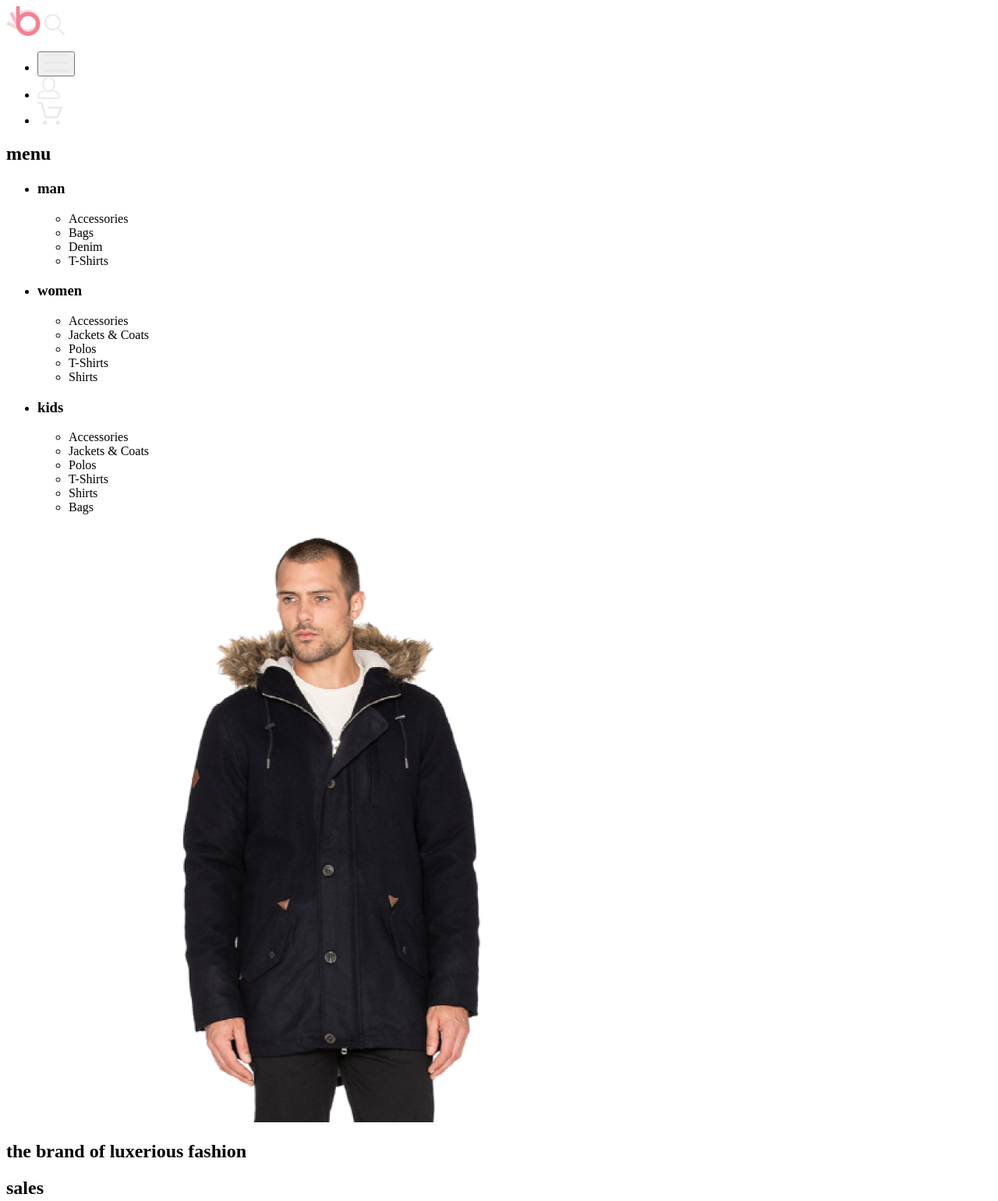
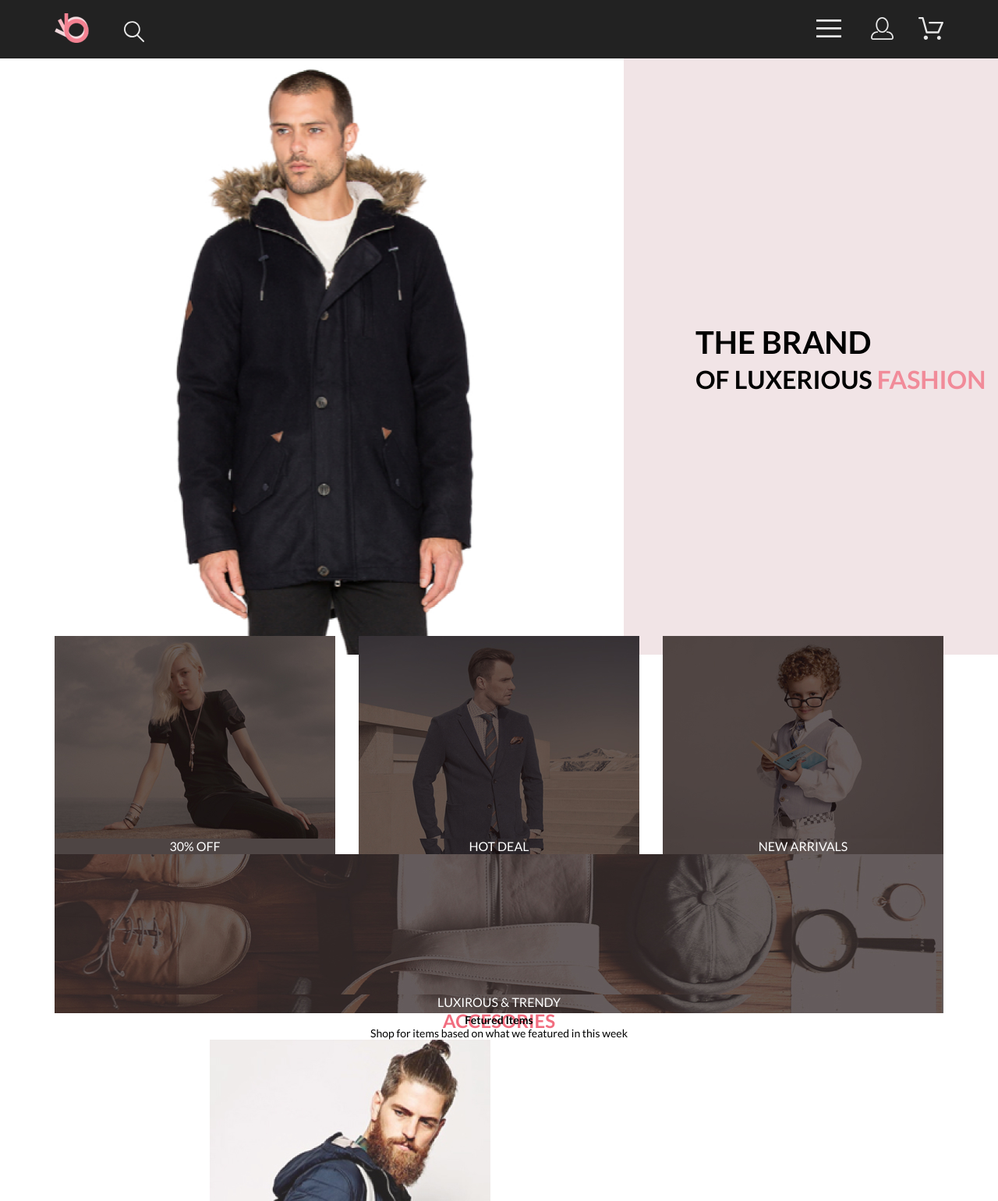
Before and after one commit to SvetlanaVoronova/dress-shop, a plain HTML site: page index.html in a window 1280 px wide. Shown: the top 1541 px of the page at 78% size. Drawn offline with Linux system fonts and the light colour scheme.

Commit message:
lesson-2 часть

```diff
--- /dev/null
+++ b/css/reset.css
@@ -0,0 +1,47 @@
+/* http://meyerweb.com/eric/tools/css/reset/
+   v2.0 | 20110126
+   License: none (public domain)
+*/
+
+html, body, div, span, applet, object, iframe,
+h1, h2, h3, h4, h5, h6, p, blockquote, pre,
+a, abbr, acronym, address, big, cite, code,
+del, dfn, em, img, ins, kbd, q, s, samp,
+small, strike, strong, sub, sup, tt, var,
+b, u, i, center,
+dl, dt, dd, ol, ul, li,
+fieldset, form, label, legend,
+table, caption, tbody, tfoot, thead, tr, th, td,
+article, aside, canvas, details, embed,
+figure, figcaption, footer, header, hgroup,
+menu, nav, output, ruby, section, summary,
+time, mark, audio, video {
+	margin: 0;
+	padding: 0;
+	border: 0;
+	font-size: 100%;
+	vertical-align: baseline;
+}
+/* HTML5 display-role reset for older browsers */
+article, aside, details, figcaption, figure,
+footer, header, hgroup, menu, nav, section {
+	display: block;
+}
+body {
+	line-height: 1;
+}
+ol, ul {
+	list-style: none;
+}
+blockquote, q {
+	quotes: none;
+}
+blockquote:before, blockquote:after,
+q:before, q:after {
+	content: '';
+	content: none;
+}
+table {
+	border-collapse: collapse;
+	border-spacing: 0;
+}
--- /dev/null
+++ b/css/style.css
@@ -0,0 +1,149 @@
+:root {
+    --black-bkg: #222222;
+    --pink-bkg: #F1E4E6;
+    --pink-color: #F18B99;
+    --sales-bkg: #4E4544;
+}
+.visually-hidden {
+    position: absolute;
+    white-space: nowrap;
+    width: 1px;
+    height: 1px;
+    overflow: hidden;
+    border: 0;
+    padding: 0;
+    clip: rect(0 0 0 0);
+    clip-path: inset(50%);
+    margin: -1px;
+}
+
+body {
+    font-family: 'Lato', sans-serif;
+    font-size: 14px;
+    line-height: 17px;
+    font-style: normal;
+    font-weight: 400;
+}
+
+.container {
+    width: 1140px;
+    margin: 0 auto;
+}
+
+.header {
+    background-color: var(--black-bkg);
+}
+.header__wrp {
+    display: flex;
+    align-items: center;
+    min-height: 75px;
+    justify-content: space-between;
+}
+.header__logo {
+    margin: 0 41px 0 0;
+}
+.header__nav {
+    display: none;
+    <!-- спрятано меню, чтобы пока не мешало -->
+}
+.header__menu-list {
+    display: flex;
+    align-items: center;
+}
+.header__burger {
+    border: none;
+    background-color: transparent;
+}
+.header__link {
+    margin: 0 0 0 32px;
+}
+.brand {
+    display: flex;
+}
+.brand__title-wrp {
+    flex-grow: 1;
+    background-color: var(--pink-bkg);
+    padding: 0 0 0 92px;
+    display: flex;
+    align-items: center;
+}
+.brand__img {
+    width: 800px;
+    height: 765px;
+}
+.brand__title {
+    font-size: 40px;
+    font-weight: 900;
+    line-height: 58px;
+    text-transform: uppercase;
+}
+.brand__title-lower {
+    font-size: 32px;
+    font-weight: 700;
+    line-height: 38px;
+    display: block;
+}
+.brand__title-pink {
+    color: var(--pink-color);
+}
+.sales__list {
+    display: flex;
+    justify-content: space-between;
+    flex-wrap: wrap;
+}
+.sales__item {
+    height: 260px;
+    width: 360px;
+    background-color: var(--sales-bkg);
+    display: flex;
+    align-items: center;
+    justify-content: center;
+    flex-direction: column;
+}
+.sales__item--woman {
+background-image: url(../img/women-sales.jpg);
+}
+.sales__item-man {
+    background-image: url(../img/man-sales.jpg);
+}
+.sales__item-kids {
+    background-image: url(../img/kid-sales.jpg);
+}
+.sales__item-shoes {
+    background-image: url(../img/shoes-sales.jpg);
+    width: 100%;
+    background-repeat: no-repeat;
+    height: 180px;
+    margin-top: 20px;
+}
+.sales__item-text {
+    font-size: 16px;
+    line-height: 19px;
+    text-align: center;
+    color: #FFFFFF;
+    text-transform: uppercase;
+}
+.sales__item-title {
+    font-weight: 700;
+    font-size: 24px;
+    line-height: 29px;
+    text-align: center;
+    color: #F16D7F;
+    text-transform: uppercase;
+}
+.products__wrp {
+    display: flex;
+    flex-direction: column;
+    align-items: center;
+}
+.products__item-title {
+    text-align: center;
+    font-size: 30px;
+    line-height: 36px;
+    font-weight: 400;
+}
+.products__item-text {
+    color: #9F9F9F;
+        text-align: center;
+        margin-bottom: 48px;
+}
--- a/index.html
+++ b/index.html
@@ -5,146 +5,181 @@
     <meta charset="UTF-8">
     <meta http-equiv="X-UA-Compatible" content="IE=edge">
     <meta name="viewport" content="width=device-width, initial-scale=1.0">
+    <link rel="stylesheet" href="./css/reset.css">
+    <link rel="stylesheet" href="./css/style.css">
+    <link rel="preconnect" href="https://fonts.googleapis.com">
+    <link rel="preconnect" href="https://fonts.gstatic.com" crossorigin>
+    <link href="https://fonts.googleapis.com/css2?family=Lato:ital,wght@0,300;0,400;0,700;1,400&display=swap"
+        rel="stylesheet">
     <title>Document</title>
 </head>
 
 <body>
-    <header>
-        <img src="./img/logo.png" alt="logo">
-        <img src="./img/loupe.svg" alt="loupe">
-        <ul>
+    <header class="header">
+        <div class="container header__wrp">
+            <div class="header__container">
+                <img class="header__logo" src="./img/logo.png" alt="logo">
+                <img class="header__search-icon" src="./img/loupe.svg" alt="loupe">
+            </div>
+            <ul class="header__menu-list">
                 <li>
-                <button>
-                    <img src="./img/burger.svg" alt="burger">
+                    <button class="header__burger">
+                        <img class="header__burger-icon" src="./img/burger.svg" alt="burger">
                     </button>
                 </li>
                 <li>
-                <a href="#">
-                    <img src="./img/person.svg" alt="person">
+                    <a href="#" class="header__link">
+                        <img class="header__person-icon" src="./img/person.svg" alt="person">
                     </a>
                 </li>
                 <li>
-                <a href="#">
-                    <img src="./img/basket.svg" alt="basket">
+                    <a href="#" class="header__link">
+                        <img class="header__basket-icon" src="./img/basket.svg" alt="basket">
                     </a>
                 </li>
             </ul>
-        <nav>
-            <h2>menu</h2>
-            <ul>
-                <li>
-                    <h3>man</h3>
-                    <ul>
-                        <li>Accessories</li>
-                        <li>Bags</li>
-                        <li>Denim</li>
-                        <li>T-Shirts</li>
+            <nav class="header__nav">
+                <h2 class="header__nav-title">menu</h2>
+                <ul class="header__nav-list">
+                    <li class="header__nav-item nav-item">
+                        <h3 class="nav-item__title">man</h3>
+                        <ul class="nav-item__list">
+                            <li class="nav-item__item">Accessories</li>
+                            <li class="nav-item__item">Bags</li>
+                            <li class="nav-item__item">Denim</li>
+                            <li class="nav-item__item">T-Shirts</li>
                         </ul>
                     </li>
-                <li>
-                    <h3>women</h3>
-                    <ul>
-                        <li>Accessories</li>
-                        <li>Jackets & Coats</li>
-                        <li>Polos</li>
-                        <li>T-Shirts</li>
-                        <li>Shirts</li>
+                    <li class="header__nav-item nav-item">
+                        <h3 class="nav-item__title">women</h3>
+                        <ul class="nav-item__list">
+                            <li class="nav-item__item">Accessories</li>
+                            <li class="nav-item__item">Jackets & Coats</li>
+                            <li class="nav-item__item">Polos</li>
+                            <li class="nav-item__item">T-Shirts</li>
+                            <li class="nav-item__item">Shirts</li>
                         </ul>
                     </li>
-                <li>
-                    <h3>kids</h3>
-                    <ul>
-                        <li>Accessories</li>
-                        <li>Jackets & Coats</li>
-                        <li>Polos</li>
-                        <li>T-Shirts</li>
-                        <li>Shirts</li>
-                        <li>Bags</li>
+                    <li class="header__nav-item nav-item">
+                        <h3 class="nav-item__title">kids</h3>
+                        <ul class="nav-item__list">
+                            <li class="nav-item__item">Accessories</li>
+                            <li class="nav-item__item">Jackets & Coats</li>
+                            <li class="nav-item__item">Polos</li>
+                            <li class="nav-item__item">T-Shirts</li>
+                            <li class="nav-item__item">Shirts</li>
+                            <li class="nav-item__item">Bags</li>
                         </ul>
                     </li>
                 </ul>
             </nav>
+        </div>
     </header>
     <main>
-        <section>
-            <img src="./img/man.jpg" alt="">
-            <h1>the brand of luxerious fashion</h1>
+        <section class="brand">
+            <img class="brand__img" src="./img/man.jpg" alt="man">
+            <div class="brand__title-wrp">
+                <h1 class="brand__title">the brand <span class="brand__title-lower">of luxerious <span
+                            class="brand__title-pink">fashion</span></span></h1>
+            </div>
         </section>
-        <section>
-            <h2>sales</h2>
-            <ul>
-                <li>
+        <section class="sales">
+            <div class="container">
+                <h2 class="visually-hidden">sales</h2>
+                <ul class="sales__list">
+                    <li class="sales__item sales__item-woman">
                         <img src="./img/women-sales.jpg" alt="women sales">
-                    <p>30% off</p>
-                    <h3>for women</h3>
+                        <p class="sales__item-text">30% off</p>
+                        <h3 class="sales__item-title">for women</h3>
                     </li>
-                <li>
+                    <li class="sales__item sales__item-man">
                         <img src="./img/man-sales.jpg" alt="man sales">
-                    <p>hot deal</p>
-                    <h3>for men</h3>
+                        <p class="sales__item-text">hot deal</p>
+                        <h3 class="sales__item-title">for men</h3>
                     </li>
-                <li>
+                    <li class="sales__item sales__item-kids">
                         <img src="./img/kid-sales.jpg" alt="kid sales">
-                    <p>new arrivals</p>
-                    <h3>for kids</h3>
+                        <p class="sales__item-text">new arrivals</p>
+                        <h3 class="sales__item-title">for kids</h3>
                     </li>
-                <li>
+                    <li class="sales__item sales__item-shoes">
                         <img src="./img/shoes-sales.jpg" alt="shoes sales">
-                    <p>luxirous & trendy</p>
-                    <h3>accesories</h3>
+                        <p class="sales__item-text">luxirous & trendy</p>
+                        <h3 class="sales__item-title">accesories</h3>
                     </li>
                 </ul>
+            </div>
         </section>
-        <section>
-            <h2>Fetured Items</h2>
-            <p>Shop for items based on what we featured in this week</p>
-            <ul>
-                <li>
-                    <img src="./img/man-jacket.jpg" alt="man jacket">
-                    <h3>ellery x m'o capsule</h3>
-                    <p>Known for her sculptural takes on traditional tailoring, Australian arbiter of cool Kym Ellery
+        <section class="products">
+            <div class="container products__wrp">
+                <h2 class="products__title">Fetured Items</h2>
+                <p class="products__sub-text">Shop for items based on what we featured in this week</p>
+                <ul class="products__list">
+                    <li class="products__item">
+                        <img class="products__item-img" src="./img/man-jacket.jpg" alt="man jacket">
+                        <h3 class="products__item-title">ellery x m'o capsule</h3>
+                        <p class="products__item-text">Known for her sculptural takes on traditional tailoring,
+                            Australian
+                            arbiter of cool Kym
+                            Ellery
                             teams up with Moda Operandi.</p>
-                    <p>$52.00</p>
+                        <p class="products__item-price">$52.00</p>
                     </li>
-                <li>
-                    <img src="./img/woman-costume.jpg" alt="woman costume">
-                    <h3>ellery x m'o capsule</h3>
-                    <p>Known for her sculptural takes on traditional tailoring, Australian arbiter of cool Kym Ellery
+                    <li class="products__item">
+                        <img class="products__item-img" src="./img/woman-costume.jpg" alt="woman costume">
+                        <h3 class="products__item-title">ellery x m'o capsule</h3>
+                        <p class="products__item-text">Known for her sculptural takes on traditional tailoring,
+                            Australian
+                            arbiter of cool Kym
+                            Ellery
                             teams up with Moda Operandi.</p>
-                    <p>$52.00</p>
+                        <p class="products__item-price">$52.00</p>
                     </li>
-                <li>
-                    <img src="./img/man-sweatshirt.jpg" alt="man sweatshirt">
-                    <h3>ellery x m'o capsule</h3>
-                    <p>Known for her sculptural takes on traditional tailoring, Australian arbiter of cool Kym Ellery
+                    <li class="products__item">
+                        <img class="products__item-img" src="./img/man-sweatshirt.jpg" alt="man sweatshirt">
+                        <h3 class="products__item-title">ellery x m'o capsule</h3>
+                        <p class="products__item-text">Known for her sculptural takes on traditional tailoring,
+                            Australian
+                            arbiter of cool Kym
+                            Ellery
                             teams up with Moda Operandi.</p>
-                    <p>$52.00</p>
+                        <p class="products__item-price">$52.00</p>
                     </li>
-                <li>
-                    <img src="./img/man-pants.jpg" alt="man pants">
-                    <h3>ellery x m'o capsule</h3>
-                    <p>Known for her sculptural takes on traditional tailoring, Australian arbiter of cool Kym Ellery
+                    <li class="products__item">
+                        <img class="products__item-img" src="./img/man-pants.jpg" alt="man pants">
+                        <h3 class="products__item-title">ellery x m'o capsule</h3>
+                        <p class="products__item-text">Known for her sculptural takes on traditional tailoring,
+                            Australian
+                            arbiter of cool Kym
+                            Ellery
                             teams up with Moda Operandi.</p>
-                    <p>$52.00</p>
+                        <p class="products__item-price">$52.00</p>
                     </li>
-                <li>
-                    <img src="./img/woman-jacket.jpg" alt="woman jacket">
-                    <h3>ellery x m'o capsule</h3>
-                    <p>Known for her sculptural takes on traditional tailoring, Australian arbiter of cool Kym Ellery
+                    <li class="products__item">
+                        <img class="products__item-img" src="./img/woman-jacket.jpg" alt="woman jacket">
+                        <h3 class="products__item-title">ellery x m'o capsule</h3>
+                        <p class="products__item-text">Known for her sculptural takes on traditional tailoring,
+                            Australian
+                            arbiter of cool Kym
+                            Ellery
                             teams up with Moda Operandi.</p>
-                    <p>$52.00</p>
+                        <p class="products__item-price">$52.00</p>
                     </li>
-                <li>
-                    <img src="./img/woman-blouse.jpg" alt="woman blouse">
-                    <h3>ellery x m'o capsule</h3>
-                    <p>Known for her sculptural takes on traditional tailoring, Australian arbiter of cool Kym Ellery
+                    <li class="products__item">
+                        <img class="products__item-img" src="./img/woman-blouse.jpg" alt="woman blouse">
+                        <h3 class="products__item-title">ellery x m'o capsule</h3>
+                        <p class="products__item-text">Known for her sculptural takes on traditional tailoring,
+                            Australian
+                            arbiter of cool Kym
+                            Ellery
                             teams up with Moda Operandi.</p>
-                    <p>$52.00</p>
+                        <p class="products__item-price">$52.00</p>
                     </li>
                 </ul>
                 <button>
                     <a href="#">browse all product</a>
                 </button>
+            </div>
         </section>
         <section>
             <h2>advantages</h2>
```
Lines whose indentation alone changed are shown as unchanged.
